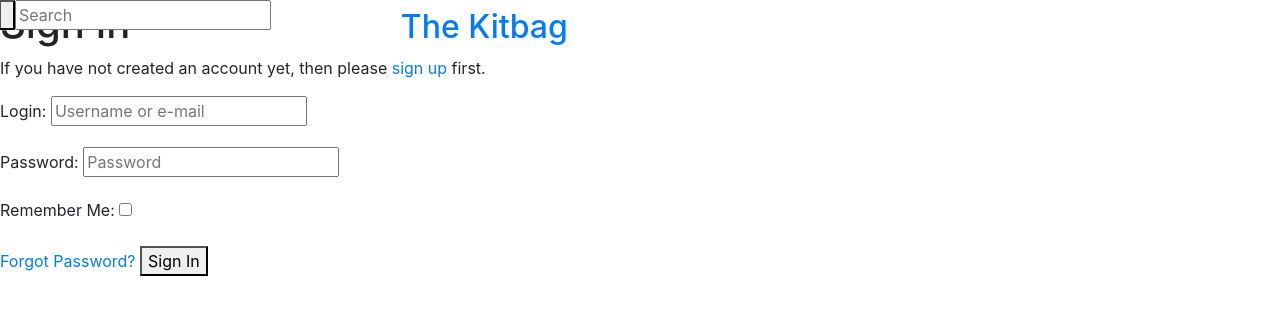
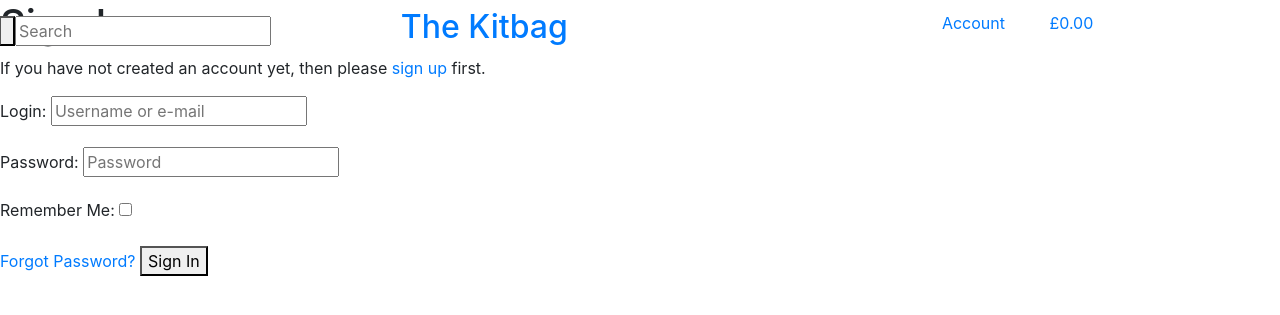
Before and after one commit to dansantinojones/the-kitbag, a Django app: page /accounts/login/ in a window 1280 px wide. Shown: the top 315 px of the page. Run offline with Django 3.2, Linux system fonts and the light colour scheme; some libraries are stand-ins or nearby versions.

Commit message:
Add account with dropdown menu and shopping bag and icon

```diff
--- a/templates/base.html
+++ b/templates/base.html
@@ -43,7 +43,7 @@
         <div class="row">
             <!--- Search Bar -->
             <form action="" method="GET">
-                <div class="input-group w-100">
+                <div class="input-group w-100 pt-3">
                     <div class="input-group-append">
                     <button type="submit">
                         <span class="icon">
@@ -60,7 +60,46 @@
                     <h2>The Kitbag</h2>
                 </a>
             </div>
-            <div class="col-12 col-lg-4 my-auto py-1 py-lg-0"></div>
+            <!--- Account --->
+            <div class="col-12 col-lg-4 my-auto py-1 py-lg-0">
+                <ul class="list-inline list-unstyled text-center text-lg-right">
+                    <li class="list-inline-item dropdown">
+                        <a class="nav-link" href="#" id="user-options" data-toggle="dropdown" aria-haspopup="true" aria-expanded="false">
+                            <div class="text-center">
+                                <div><i class="fas fa-user fa-lg"></i></div>
+                                <p class="my-0">Account</p>
+                            </div>
+                        </a>
+                        <div class="dropdown-menu border-0" aria-labelledby="user-options">
+                            {% if request.user.is_authenticated %}
+                                {% if request.user.is_superuser %}
+                                    <a href="" class="dropdown-item">Product Management</a>
+                                {% endif %}
+                                <a href="" class="dropdown-item">My Profile</a>
+                                <a href="{% url 'account_logout' %}" class="dropdown-item">Logout</a>
+                            {% else %}
+                                <a href="{% url 'account_signup' %}" class="dropdown-item">Register</a>
+                                <a href="{% url 'account_login' %}" class="dropdown-item">Login</a>
+                            {% endif %}
+                        </div>
+                    </li>
+                    <!--- Shopping Bag --->
+                    <li class="list-inline-item">
+                        <a class="{% if grand_total %} font-weight-bold{% else %}{% endif %} nav-link" href="">
+                            <div class="text-center">
+                                <div><i class="fas fa-shopping-bag fa-lg"></i></div>
+                                <p class="my-0">
+                                    {% if grand_total %}
+                                        ${{ grand_total|floatformat:2 }}
+                                    {% else %}
+                                        £0.00
+                                    {% endif %}
+                                </p>
+                            </div>
+                        </a>
+                    </li>
+                </ul>
+            </div>
         </div>
     </header>
 
```
